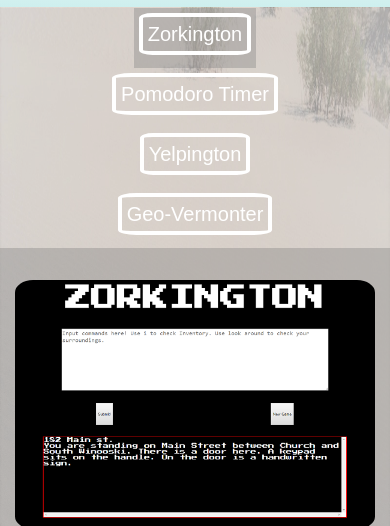
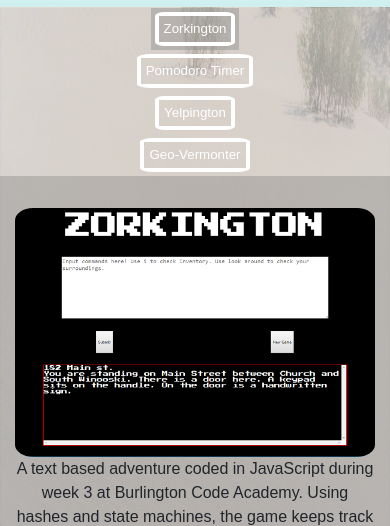
Before and after one commit to deadlion2ttip/Deadlion2ttip.github.io, a plain HTML site: page projects.html in a window 390 px wide. Shown: the part 105-631 px from the top of the page. Drawn offline with nearby package versions, Linux system fonts and the light colour scheme.

Commit message:
mobile css fixes

```diff
--- a/projects.css
+++ b/projects.css
@@ -184,6 +184,10 @@ a:hover{
         font-size: 15pt
     }
     .projectName{
-        padding:5px;
+        padding:4px;
+    }
+    .button{
+        font-size: 10pt;
+        margin-bottom: 0px;
     }
 }
```
